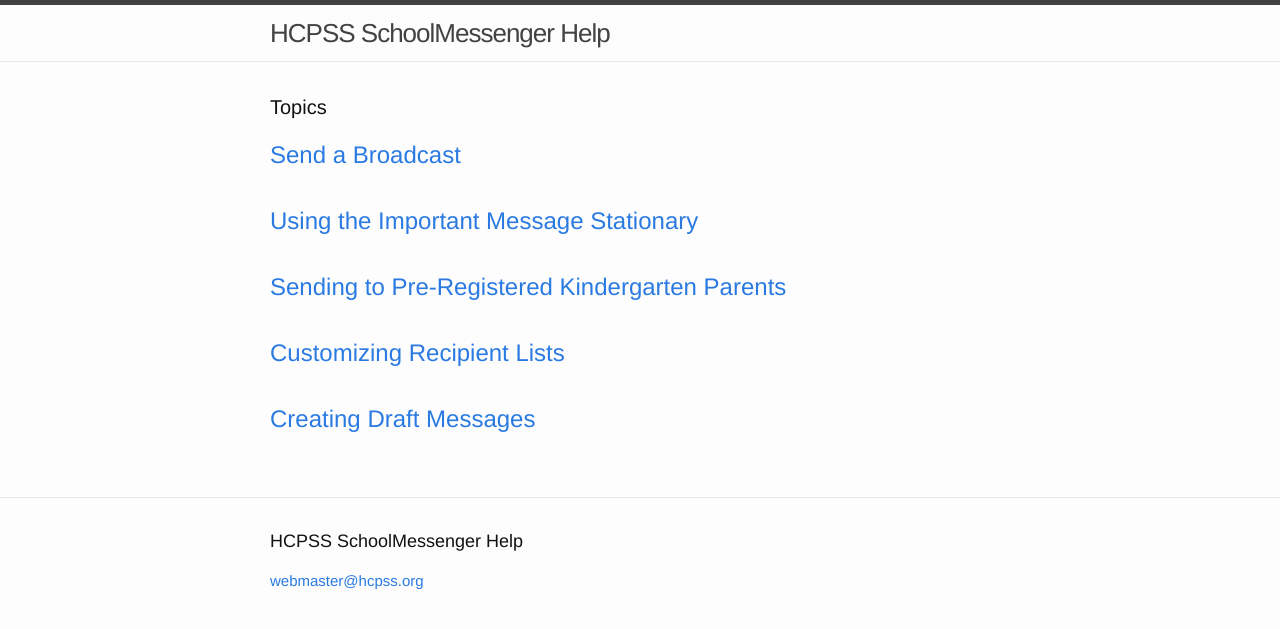
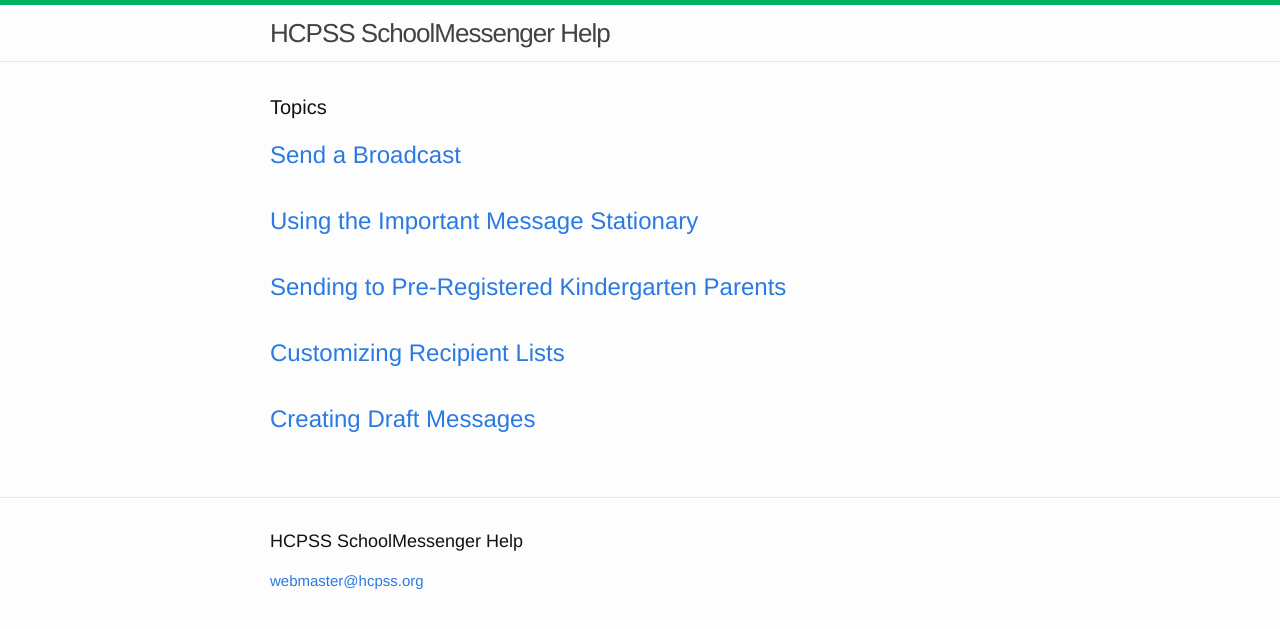
Before and after one commit to HCPSS/school-messenger-help, a Jekyll site: the page built from index.html, in a window 1280 px wide. Shown: the top 629 px of the page. Built offline with Jekyll 4.4.1, drawn with Linux system fonts in a browser that asks for light colours.

Commit message:
changed header color

```diff
--- a/_sass/_layout.scss
+++ b/_sass/_layout.scss
@@ -2,7 +2,7 @@
  * Site header
  */
 .site-header {
-    border-top: 5px solid $grey-color-dark;
+    border-top: 5px solid #00B25D;
     border-bottom: 1px solid $grey-color-light;
     min-height: 56px;
 
```
